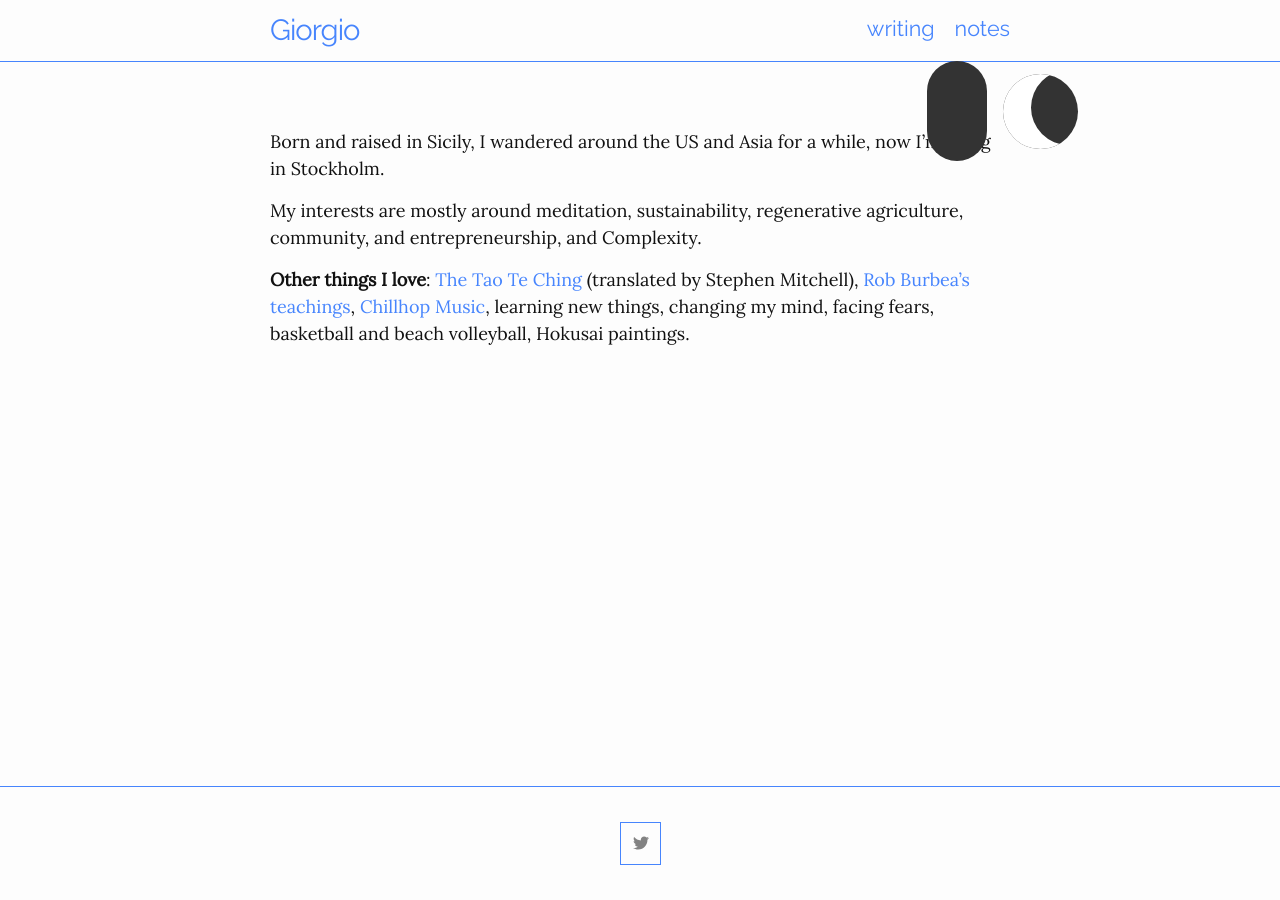
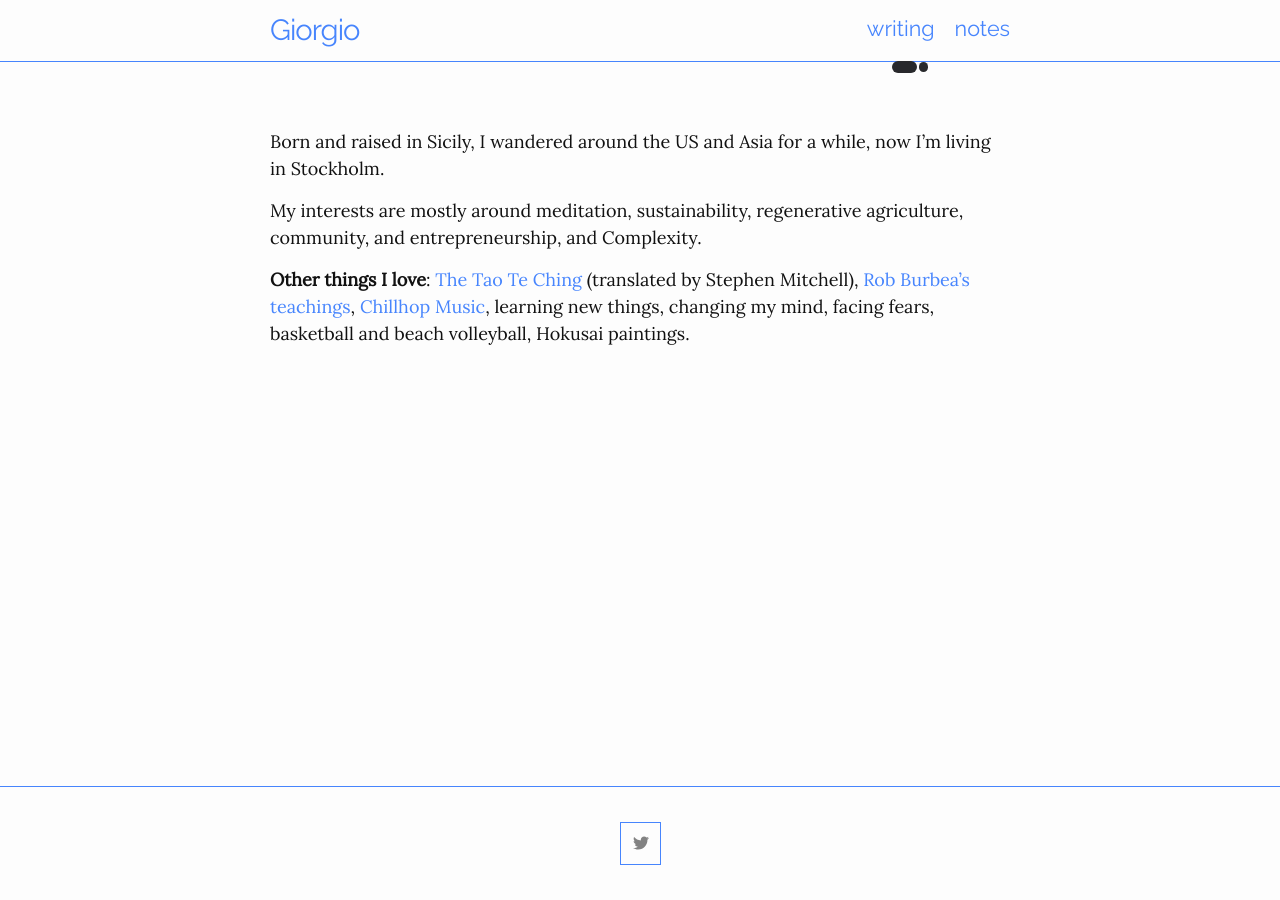
Before and after one commit to giorgiop94/giorgio-blog, a Jekyll site: the page built from index.md, in a window 1280 px wide. Built offline with Jekyll 4.4.1, drawn with Linux system fonts in a browser that asks for light colours.

Commit message:
reduced size of toggle

```diff
--- a/_sass/minima/custom-styles.scss
+++ b/_sass/minima/custom-styles.scss
@@ -3,7 +3,7 @@
 
 /* Dark theme styles */
 body.dark-theme {
-  background-color: black;
+  background-color: #28292c;
   color: white;
 }
 
--- a/_sass/minima/skins/giorgio.scss
+++ b/_sass/minima/skins/giorgio.scss
@@ -33,60 +33,65 @@ $table-border-color:    $border-color-01 !default;
 
 //BEGINNING OF DARK SLIDER INFO
 :root {
-  --dark: #333; /* Adjust with your preferred dark color */
-  --light: #fff; /* Adjust with your preferred light color */
+    --light: #d8dbe0;
+    --dark: #28292c;
 }
 
 
 .toggle-switch {
   position: relative;
-  width: 60px;
+  width: 25px; /* 1/8 of 200px */
 }
 
+/* Reduced label dimensions and border-radius to 1/8 */
 label {
   position: absolute;
   width: 100%;
-  height: 100px;
+  height: 12.5px; /* 1/8 of 100px */
   background-color: var(--dark);
-  border-radius: 50px;
+  border-radius: 6.25px; /* 1/8 of 50px */
   cursor: pointer;
 }
 
+/* The input remains invisible */
 input {
   position: absolute;
   display: none;
 }
 
+/* Reduced slider dimensions and border-radius to 1/8 */
 .slider {
   position: absolute;
   width: 100%;
   height: 100%;
-  border-radius: 50px;
+  border-radius: 6.25px; /* 1/8 of 50px */
   transition: 0.3s;
 }
 
+/* Adjusting the slider when checked (no size change needed) */
 input:checked ~ .slider {
   background-color: var(--light);
 }
 
+/* Reduced dimensions of the slider's pseudo-element to 1/8 */
 .slider::before {
   content: "";
   position: absolute;
-  top: 13px;
-  left: 16px;
-  width: 75px;
-  height: 75px;
+  top: 1.625px; /* 1/8 of 13px */
+  left: 2px; /* 1/8 of 16px */
+  width: 9.375px; /* 1/8 of 75px */
+  height: 9.375px; /* 1/8 of 75px */
   border-radius: 50%;
-  box-shadow: inset 28px -4px 0px 0px var(--light);
   background-color: var(--dark);
   transition: 0.3s;
 }
 
+/* Adjusted the transform translate value to 1/8 */
 input:checked ~ .slider::before {
-  transform: translateX(95px);
+  transform: translateX(11.875px); /* 1/8 of 95px */
   background-color: var(--dark);
-  box-shadow: none;
 }
+
 //END OF DARK SLIDER INFO
 
 // Syntax highlighting styles should be adjusted appropriately for every "skin"
```
